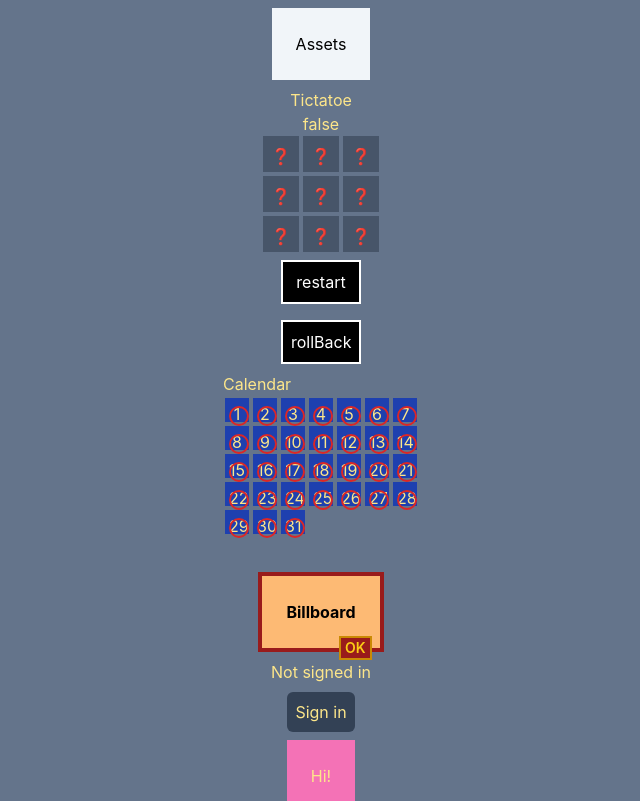
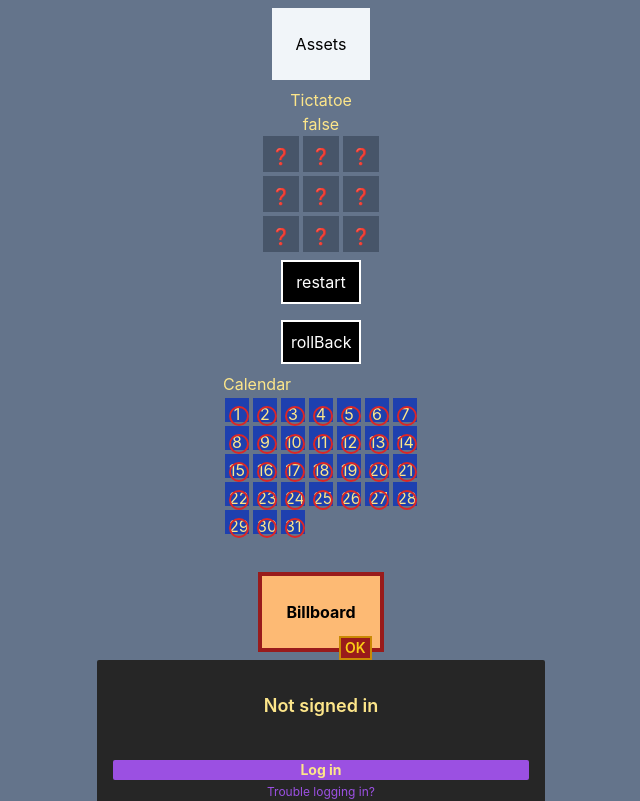
Before and after one commit to leog91/leog, a Next.js app: page /test in a window 1280 px wide. Shown: the top 801 px of the page, without its empty margins (319-959 px from the left). Built offline with nearby package versions, Linux system fonts and the light colour scheme; no server answers.

Commit message:
login component redisign

```diff
--- a/components/login.js
+++ b/components/login.js
@@ -1,28 +1,38 @@
 import { useSession, signIn, signOut } from "next-auth/react";
 export default function LogIn() {
   const { data: session } = useSession();
-  if (session) {
-    return (
-      <>
-        Signed in as {session.user.email} <br />
-        <button
-          className="m-2 rounded-md bg-slate-700 p-2"
-          onClick={() => signOut()}
+
+  return (
+    <div className="flex w-full  max-w-md flex-col items-center rounded-sm bg-neutral-800 px-4 py-4">
+      <h3 className="mt-4 mb-9 text-lg font-semibold">
+        {session ? (
+          <div className="flex">
+            Signed in as{" "}
+            <p className=" px-2 text-purple-500/90 underline">
+              {" "}
+              {session.user.email}
+            </p>
+          </div>
+        ) : (
+          "Not signed in"
+        )}
+      </h3>
+
+      <button
+        className="5 my-1 w-full rounded-sm bg-purple-500/90 text-sm font-bold  hover:bg-purple-500/70"
+        onClick={() => (session ? signOut() : signIn())}
+      >
+        {session ? "Sign out" : "Log in"}
+      </button>
+
+      {!session && (
+        <p
+          onClick={() => alert("good luck!")}
+          className="cursor-pointer text-xs text-purple-500/90 hover:underline"
         >
-          Sign out
-        </button>
-      </>
-    );
-  }
-  return (
-    <>
-      Not signed in <br />
-      <button
-        className=" m-2  rounded-md bg-slate-700 p-2"
-        onClick={() => signIn()}
-      >
-        Sign in
-      </button>
-    </>
+          Trouble logging in?
+        </p>
+      )}
+    </div>
   );
 }
```
